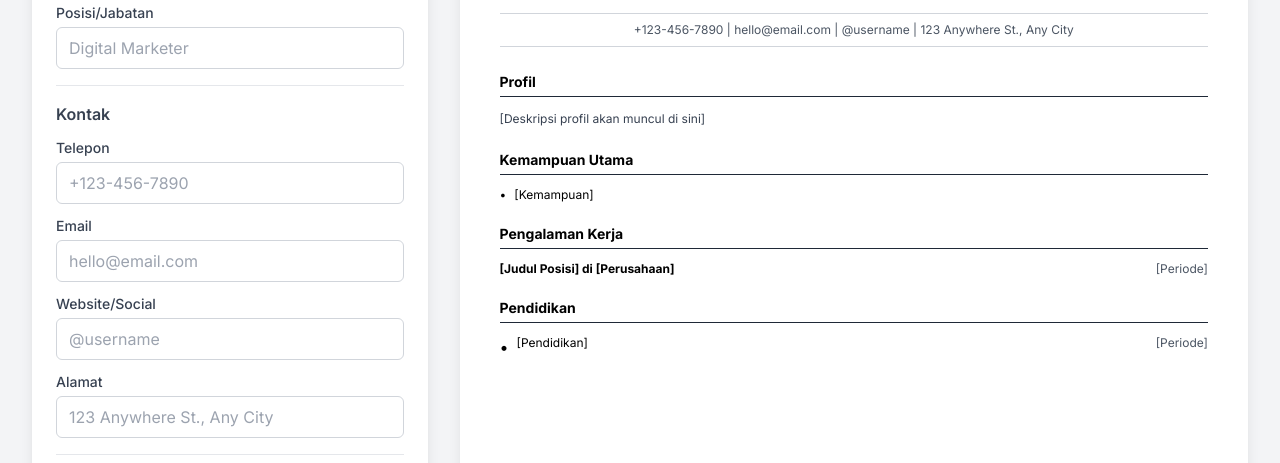
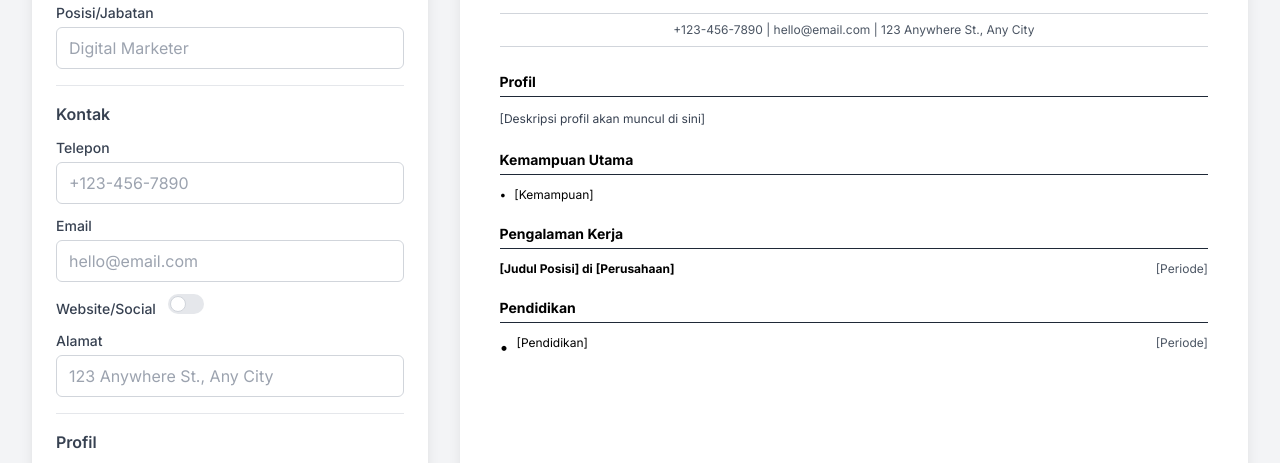
Before and after one commit to kacalayar/Surat-Lamaran-Generator, a website: page public/cv2.html in a window 1280 px wide. Shown: the part 267-730 px from the top of the page. Drawn offline with nearby package versions, Linux system fonts and the light colour scheme.

Commit message:
feat: add toggle on/off for Website/Social field
- Website/Social field now has toggle switch
- When OFF: field hidden, not shown in kontak line
- When ON: field visible and included in preview

```diff
--- a/public/cv2.html
+++ b/public/cv2.html
@@ -140,12 +140,18 @@
                 <label
                   for="website"
                   class="block text-sm font-medium text-gray-700 mb-1"
-                  >Website/Social</label
-                >
+                  >Website/Social
+                  <label class="relative inline-flex items-center cursor-pointer ml-2">
+                    <input type="checkbox" id="website-toggle" class="sr-only peer" />
+                    <div
+                      class="w-9 h-5 bg-gray-200 peer-focus:outline-none rounded-full peer peer-checked:after:translate-x-full peer-checked:after:border-white after:content-[''] after:absolute after:top-[2px] after:left-[2px] after:bg-white after:border-gray-300 after:border after:rounded-full after:h-4 after:w-4 after:transition-all peer-checked:bg-blue-600"
+                    ></div>
+                  </label>
+                </label>
                 <input
                   type="text"
                   id="website"
-                  class="w-full px-3 py-2 border border-gray-300 rounded-md"
+                  class="w-full px-3 py-2 border border-gray-300 rounded-md hidden"
                   placeholder="@username"
                 />
               </div>
@@ -407,6 +413,8 @@
         const portfolioToggle = document.getElementById("portfolio-toggle");
         const portfolioInput = document.getElementById("portfolio");
         const portfolioSection = document.getElementById("portfolio-section");
+        const websiteToggle = document.getElementById("website-toggle");
+        const websiteInput = document.getElementById("website");
 
         // Portfolio toggle
         portfolioToggle.addEventListener("change", () => {
@@ -417,6 +425,17 @@
             portfolioInput.classList.add("hidden");
             portfolioSection.classList.add("hidden");
           }
+          updatePreview();
+        });
+
+        // Website toggle
+        websiteToggle.addEventListener("change", () => {
+          if (websiteToggle.checked) {
+            websiteInput.classList.remove("hidden");
+          } else {
+            websiteInput.classList.add("hidden");
+          }
+          updatePreview();
         });
 
         // Add pengalaman
@@ -472,14 +491,22 @@
           const email =
             document.getElementById("email").value || "hello@email.com";
           const website =
-            document.getElementById("website").value || "@username";
+            document.getElementById("website").value;
           const alamat =
             document.getElementById("alamat").value ||
             "123 Anywhere St., Any City";
 
           outNama.textContent = nama;
           outPosisi.textContent = posisi;
-          outKontak.textContent = `${telepon} | ${email} | ${website} | ${alamat}`;
+
+          // Build kontak string based on website toggle
+          const websiteEnabled = document.getElementById("website-toggle").checked;
+          if (websiteEnabled && website) {
+            outKontak.textContent = `${telepon} | ${email} | ${website} | ${alamat}`;
+          } else {
+            outKontak.textContent = `${telepon} | ${email} | ${alamat}`;
+          }
+
           outProfil.textContent =
             document.getElementById("profil").value ||
             "[Deskripsi profil akan muncul di sini]";
```
Also changed, not shown: public/output.css.
